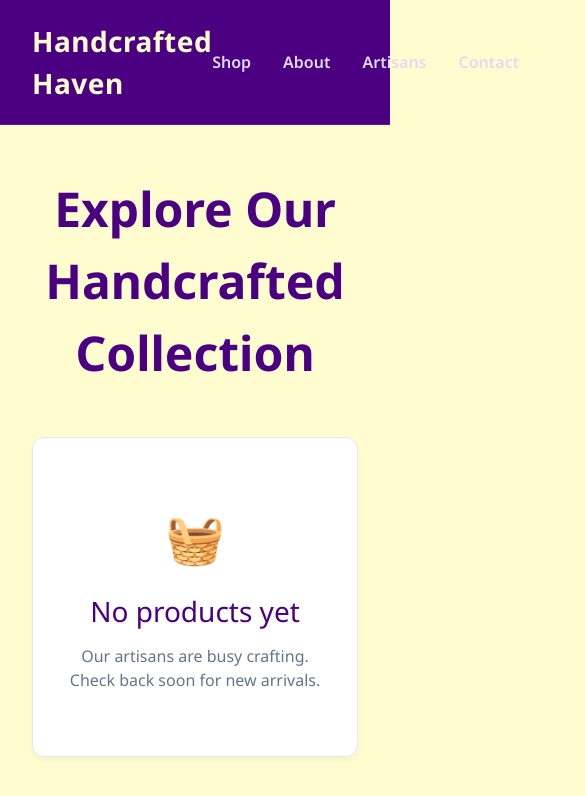
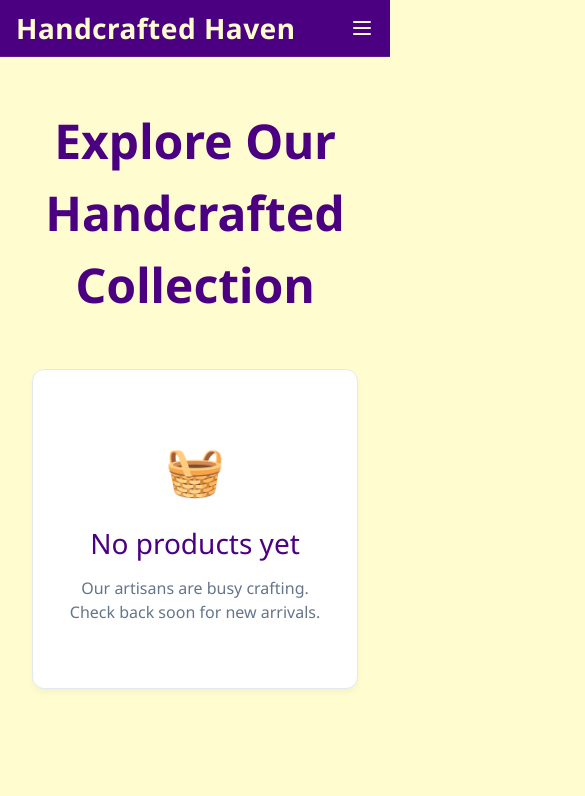
Before and after one commit to Daveralphy/handcrafted-haven, a Next.js app: page /products in a window 390 px wide. Shown: the top 796 px of the page, 585 px wide, since content can reach past the window. Built offline with nearby package versions, Linux system fonts and the light colour scheme; a web font is replaced by a local one.

Commit message:
Made a mobile layout and hamburger menu for the website.

```diff
--- a/src/app/ui/ArtisanSpotlight.tsx
+++ b/src/app/ui/ArtisanSpotlight.tsx
@@ -58,7 +58,7 @@ export default function ArtisanSpotlight({ artisans = [] }: ArtisanSpotlightProp
 
       <div style={{ display: 'flex', flexDirection: 'column', gap: '2.5rem' }}>
         {artisans.map((artisan, index) => (
-          <div key={artisan.id} style={{
+          <div key={artisan.id} className="max-[700.98px]:justify-center max-[700.98px]:text-center" style={{
             display: 'flex',
             gap: '2.5rem',
             alignItems: 'center',
@@ -84,7 +84,7 @@ export default function ArtisanSpotlight({ artisans = [] }: ArtisanSpotlightProp
               {artisan.name ? artisan.name.charAt(0) : '?'}
             </div>
 
-            <div style={{ flex: '1', minWidth: '280px' }}>
+            <div className="max-[700.98px]:!basis-full max-[700.98px]:!min-w-0" style={{ flex: '1', minWidth: '280px' }}>
               <h3 style={{ margin: '0 0 0.5rem 0', color: 'var(--color-primary)', fontSize: '1.5rem', fontWeight: 'bold' }}>
                 {artisan.name}
               </h3>
--- a/src/app/ui/Hero.tsx
+++ b/src/app/ui/Hero.tsx
@@ -1,4 +1,5 @@
 import React from 'react';
+import Link from 'next/link';
 
 /* Designed by Christiana */
 
@@ -34,7 +35,7 @@ export default function Hero() {
         handmade products made with love and dedication.
       </p>
 
-      <a href="/products" style={{
+      <Link href="/products" style={{
         backgroundColor: 'var(--color-accent)',
         color: 'var(--color-primary)',
         padding: '1rem 2.5rem',
@@ -46,7 +47,7 @@ export default function Hero() {
         marginTop: '1rem'
       }}>
         Shop Now
-      </a>
+      </Link>
     </section>
   );
 }
--- a/src/app/ui/ProductGrid.tsx
+++ b/src/app/ui/ProductGrid.tsx
@@ -99,7 +99,7 @@ function ProductGridContent({ initialProducts }: ProductGridProps) {
       alignItems: 'flex-start',
       flexWrap: 'wrap'
     }}>
-      <div style={{ flex: '0 0 240px', minWidth: '240px' }}>
+      <div className="max-[700.98px]:!w-full max-[700.98px]:!basis-full max-[700.98px]:!min-w-0" style={{ flex: '0 0 240px', minWidth: '240px' }}>
         <CategorySidebar
           categories={categories}
           availabilityOptions={availabilityOptions}
@@ -113,7 +113,7 @@ function ProductGridContent({ initialProducts }: ProductGridProps) {
         />
       </div>
 
-      <div style={{ flex: '1 1 0px', minWidth: '320px', display: 'flex', flexDirection: 'column', gap: '1.5rem' }}>
+      <div className="max-[700.98px]:!w-full max-[700.98px]:!basis-full max-[700.98px]:!min-w-0" style={{ flex: '1 1 0px', minWidth: '320px', display: 'flex', flexDirection: 'column', gap: '1.5rem' }}>
         <div style={{
           display: 'flex',
           alignItems: 'center',
@@ -130,7 +130,7 @@ function ProductGridContent({ initialProducts }: ProductGridProps) {
           </span>
         </div>
 
-        <div style={{
+        <div className="max-[700.98px]:!grid-cols-[minmax(0,1fr)]" style={{
           display: 'grid',
           gridTemplateColumns: 'repeat(auto-fit, minmax(260px, 1fr))',
           gap: '1.5rem',
--- a/src/app/ui/navbar.tsx
+++ b/src/app/ui/navbar.tsx
@@ -76,6 +76,25 @@ function ProfileIcon() {
   );
 }
 
+function MenuIcon({ open }: { open: boolean }) {
+  return (
+    <svg
+      aria-hidden="true"
+      className="h-6 w-6"
+      fill="none"
+      viewBox="0 0 24 24"
+      stroke="currentColor"
+      strokeWidth="2"
+    >
+      {open ? (
+        <path strokeLinecap="round" strokeLinejoin="round" d="M6 6l12 12M18 6 6 18" />
+      ) : (
+        <path strokeLinecap="round" strokeLinejoin="round" d="M4 6h16M4 12h16M4 18h16" />
+      )}
+    </svg>
+  );
+}
+
 export default function Navbar({
   brandTitle,
   cartAction,
@@ -83,11 +102,26 @@ export default function Navbar({
   navItems = [],
   searchAction,
 }: NavbarProps) {
+  const [mobileMenuOpen, setMobileMenuOpen] = useState(false);
   const [profileOpen, setProfileOpen] = useState(false);
 
   return (
     <header style={{ backgroundColor: 'var(--color-primary)', borderBottom: '1px solid rgba(255,255,255,0.1)', width: '100%' }}>
-      <nav aria-label="Main navigation" style={{
+      <style>{`
+        @media (max-width: 700px) {
+          .mobile-nav-menu {
+            padding: 0.5rem !important;
+          }
+
+          .mobile-nav-item {
+            padding: 0.4rem 0.75rem 0.4rem 1.25rem !important;
+          }
+        }
+      `}</style>
+      <nav
+        aria-label="Main navigation"
+        className="relative max-[700.98px]:!px-4 max-[700.98px]:!py-3"
+        style={{
           maxWidth: '1200px',
           margin: '0 auto',
           padding: '1.25rem 2rem',
@@ -95,40 +129,80 @@ export default function Navbar({
           alignItems: 'center',
           justifyContent: 'space-between',
           boxSizing: 'border-box'
-      }}>
+        }}
+      >
 
         {/* Brand Logo Title Left */}
-        <Link href="/" className="text-background no-underline transition-colors hover:text-accent" style={{
+        <Link
+          href="/"
+          className="text-background no-underline transition-colors hover:text-accent max-[700.98px]:max-w-[calc(100%_-_3.5rem)] max-[700.98px]:text-[1.6rem] max-[700.98px]:leading-[1.15]"
+          style={{
             fontFamily: 'var(--font-heading)',
             fontSize: '1.75rem',
             fontWeight: 'bold',
             letterSpacing: '0.5px'
-        }}>
+          }}
+        >
           {brandTitle}
         </Link>
 
+        <button
+          type="button"
+          className="hidden cursor-pointer rounded-md border-0 bg-transparent p-2 text-background transition-colors hover:text-accent focus:outline-none focus-visible:outline focus-visible:outline-2 focus-visible:outline-offset-2 focus-visible:outline-accent max-[700.98px]:flex"
+          aria-label={mobileMenuOpen ? "Close navigation menu" : "Open navigation menu"}
+          aria-expanded={mobileMenuOpen}
+          aria-controls="site-navigation-links"
+          onClick={() => {
+            setMobileMenuOpen((open) => !open);
+            setProfileOpen(false);
+          }}
+        >
+          <MenuIcon open={mobileMenuOpen} />
+        </button>
+
         {/* Navigation Items Right */}
-        <div style={{ display: 'flex', alignItems: 'center', gap: '2rem' }}>
+        <div
+          id="site-navigation-links"
+          className={`mobile-nav-menu max-[700.98px]:absolute max-[700.98px]:left-auto max-[700.98px]:right-4 max-[700.98px]:top-[calc(100%+0.35rem)] max-[700.98px]:w-72 max-[700.98px]:max-w-[calc(100vw_-_2rem)] max-[700.98px]:!gap-0 max-[700.98px]:rounded-lg max-[700.98px]:border max-[700.98px]:border-white/20 max-[700.98px]:bg-primary max-[700.98px]:shadow-[0_12px_30px_rgba(30,0,50,0.28)] ${
+            mobileMenuOpen ? "max-[700.98px]:!flex max-[700.98px]:!flex-col" : "max-[700.98px]:!hidden"
+          }`}
+          style={{ display: 'flex', alignItems: 'center', gap: '2rem' }}
+        >
           {navItems.map((item) => (
-            <Link key={item.href} href={item.href} className="text-[#e2d9f3] no-underline transition-colors hover:text-accent" style={{
+            <Link
+              key={item.href}
+              href={item.href}
+              onClick={() => setMobileMenuOpen(false)}
+              className="mobile-nav-item text-[#e2d9f3] no-underline transition-colors hover:text-accent max-[700.98px]:min-h-9 max-[700.98px]:w-full max-[700.98px]:rounded-md max-[700.98px]:hover:bg-white/10"
+              style={{
                 fontWeight: '600',
                 fontSize: '1rem'
-            }}>
+              }}
+            >
               {item.label}
             </Link>
           ))}
 
-          <Link href={searchAction.href} aria-label={searchAction.label} className="text-background transition-colors hover:text-accent" style={{ display: 'flex', alignItems: 'center' }}>
+          <Link
+            href={searchAction.href}
+            aria-label={searchAction.label}
+            onClick={() => setMobileMenuOpen(false)}
+            className="mobile-nav-item text-background transition-colors hover:text-accent max-[700.98px]:min-h-9 max-[700.98px]:w-full max-[700.98px]:gap-3 max-[700.98px]:rounded-md max-[700.98px]:hover:bg-white/10"
+            style={{ display: 'flex', alignItems: 'center' }}
+          >
             <SearchIcon />
+            <span className="hidden max-[700.98px]:flex">{searchAction.label}</span>
           </Link>
 
           <Link
             href={cartAction.href}
             aria-label={`${cartAction.label} with ${cartItemCount} items`}
-            className="text-background transition-colors hover:text-accent"
+            onClick={() => setMobileMenuOpen(false)}
+            className="mobile-nav-item text-background transition-colors hover:text-accent max-[700.98px]:min-h-9 max-[700.98px]:w-full max-[700.98px]:gap-3 max-[700.98px]:rounded-md max-[700.98px]:hover:bg-white/10"
             style={{ display: 'flex', alignItems: 'center', position: 'relative' }}
           >
             <CartIcon />
+            <span className="hidden max-[700.98px]:flex">{cartAction.label}</span>
             {cartItemCount > 0 ? (
               <span style={{
                 position: 'absolute',
@@ -148,11 +222,13 @@ export default function Navbar({
           </Link>
 
           {/* Profile Icon with Dropdown */}
-          <div style={{ position: 'relative' }}>
+          <div className="max-[700.98px]:w-full" style={{ position: 'relative' }}>
             <button
               type="button"
-              onClick={() => setProfileOpen(!profileOpen)}
+              onClick={() => setProfileOpen((open) => !open)}
               aria-label="Profile menu"
+              aria-expanded={profileOpen}
+              className="mobile-nav-item transition-colors hover:text-accent max-[700.98px]:min-h-9 max-[700.98px]:w-full max-[700.98px]:justify-start max-[700.98px]:gap-3 max-[700.98px]:rounded-md max-[700.98px]:hover:bg-white/10"
               style={{
                 background: 'none',
                 border: 'none',
@@ -162,9 +238,9 @@ export default function Navbar({
                 color: 'var(--color-background)',
                 padding: '0',
               }}
-              className="transition-colors hover:text-accent"
             >
               <ProfileIcon />
+              <span className="hidden max-[700.98px]:flex">Account</span>
             </button>
 
             {profileOpen && (
```
Also changed, not shown: 1 other file (tests, documents, lock files or other folders). Lines whose indentation alone changed are shown as unchanged.
